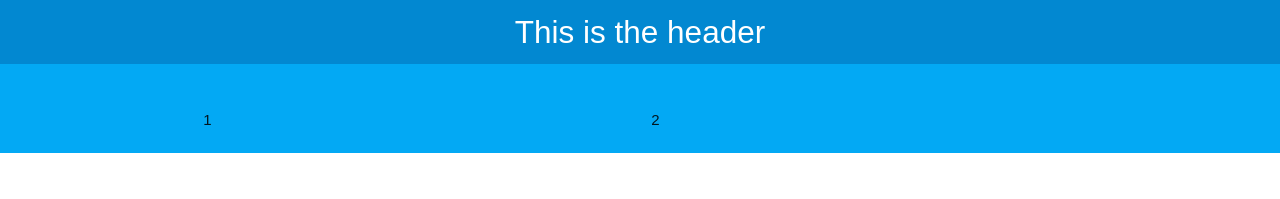
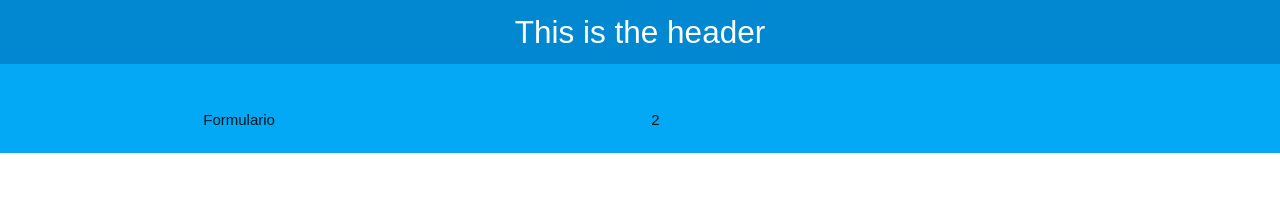
Before and after one commit to RosaIsela31/weatherapp-hooks-practices, a React (Create React App) app: page / in a window 1280 px wide. Shown: the top 199 px of the page. Built offline with nearby package versions, Linux system fonts and the light colour scheme.

Commit message:
creating new component for formulario

```diff
--- a/src/component/AppContainer.js
+++ b/src/component/AppContainer.js
@@ -1,5 +1,6 @@
 import React, {Fragment} from 'react';
 import Header from './Header';
+import Formulario from './Formulario';
 import '../index.css';
 
 const AppContainer = () => {
@@ -12,7 +13,7 @@ const AppContainer = () => {
         <div className='container'>
           <div className='row'>
             <div className='col m6 s12'>
-              1
+              <Formulario />
             </div>
             <div className='col m6 s12'>
               2
--- /dev/null
+++ b/src/component/Formulario.js
@@ -0,0 +1,11 @@
+import React from 'react';
+
+const Formulario = () => {
+  return (
+    <div>
+      Formulario
+    </div>
+   );
+}
+
+export default Formulario;
```
